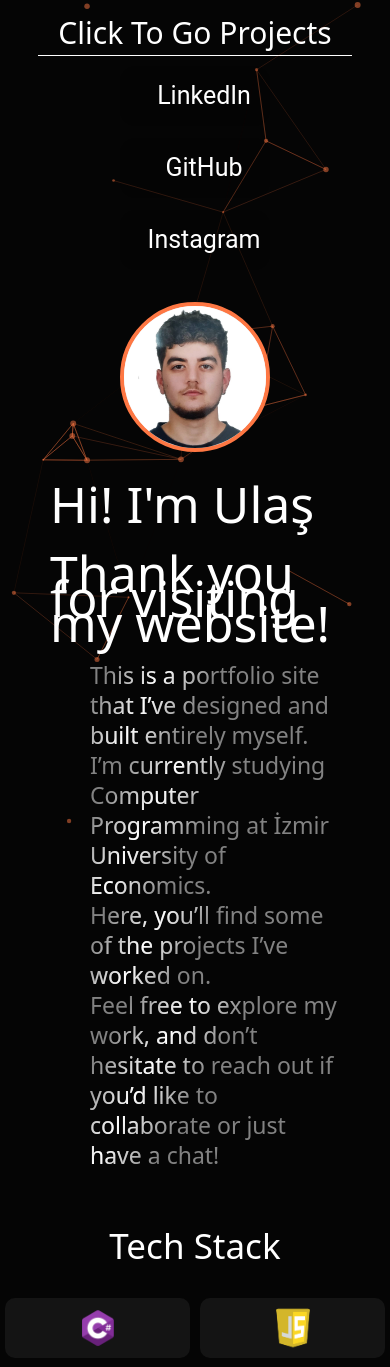
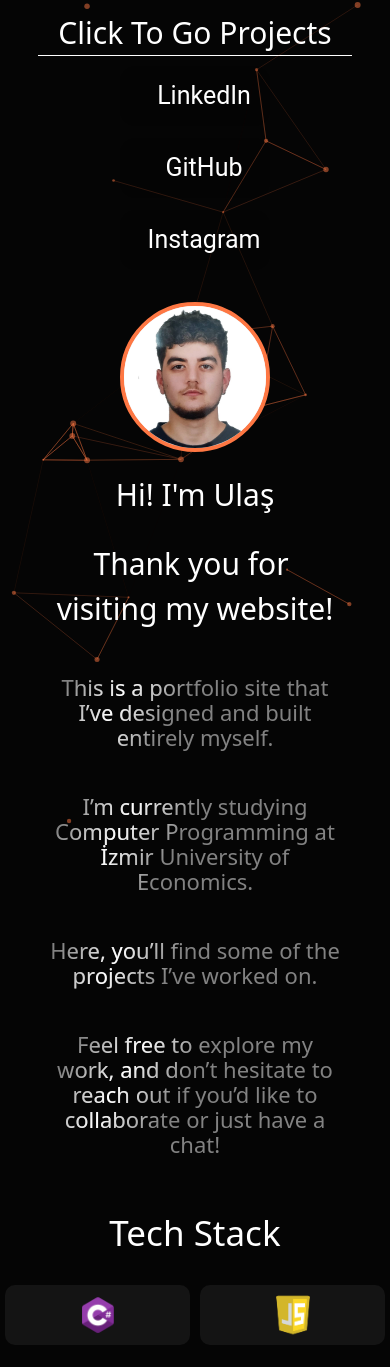
Before and after one commit to ulasaylar/personel_portfolioSite, a React (Vite) app: page / in a window 390 px wide. Shown: the top 1367 px of the page. Built offline with nearby package versions, Linux system fonts and the light colour scheme; some icons are missing.

Commit message:
responsive animations

```diff
--- a/src/components/about_me.jsx
+++ b/src/components/about_me.jsx
@@ -2,6 +2,7 @@ import Avatar from "@mui/material/Avatar";
 import icon from "../img/icon.jpg";
 import BlurText from "./BlurText";
 import ShinyText from "./ShinyText";
+import { Margin } from "@mui/icons-material";
 
 const About_me = () => {
   return (
--- a/src/css/about_me.css
+++ b/src/css/about_me.css
@@ -9,15 +9,6 @@
   margin-left: 4rem;
   font-weight: 400;
   font-size: 5rem;
-  color: #fff;
-}
-
-#about-me-text {
-  margin-top: 4rem;
-  margin-left: 4rem;
-  line-height: 3rem;
-  font-size: 2.3rem;
-  font-weight: 300;
   color: #fff;
 }
 
--- a/src/css/responsive.css
+++ b/src/css/responsive.css
@@ -32,18 +32,30 @@
     width: 100%;
   }
 
+  .about-me-right-cont {
+    display: flex;
+    flex-direction: column;
+    justify-content: center;
+    align-items: center;
+    width: 100%;
+  }
+
   .about-me-left-cont .MuiAvatar-root {
     width: 150px !important;
     height: 150px !important;
   }
 
-  .about-me-container h1 {
+  .revealed {
     margin-left: 0;
-    font-size: 3rem;
-    text-align: center;
+    font-size: 3rem !important;
+    text-align: center !important;
   }
 
-  .about-me-right-cont p {
+  .revealed:nth-of-type(2) {
+    justify-content: center;
+  }
+
+  .shiny-text-spec {
     margin-left: 0;
     margin-top: 2rem;
     font-size: 2.2rem;
```
Also changed, not shown: 1 other file (tests, documents, lock files or other folders).
